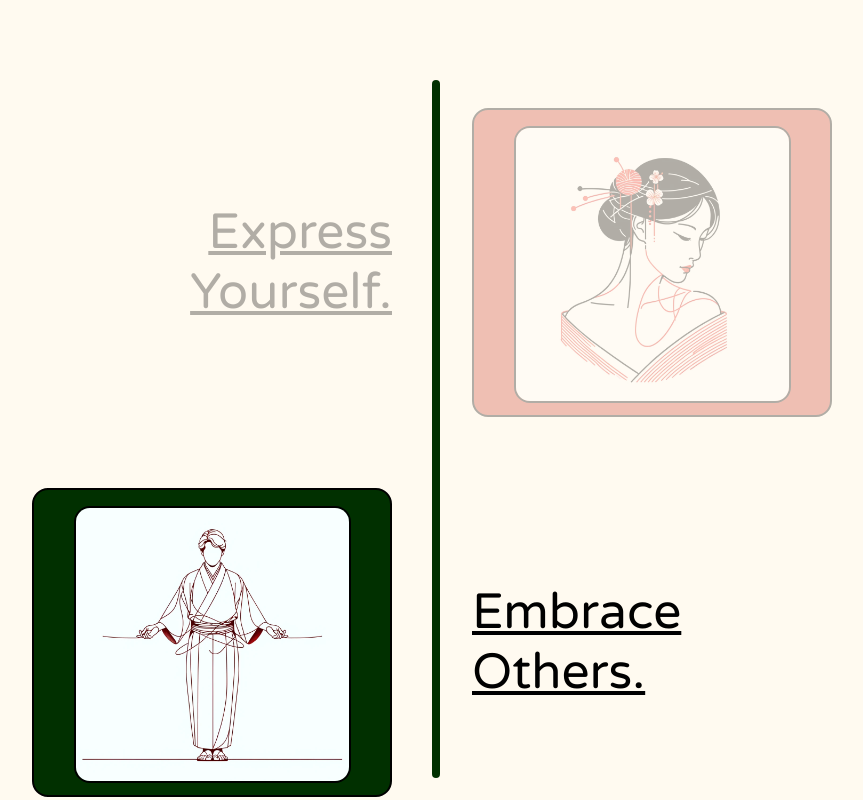
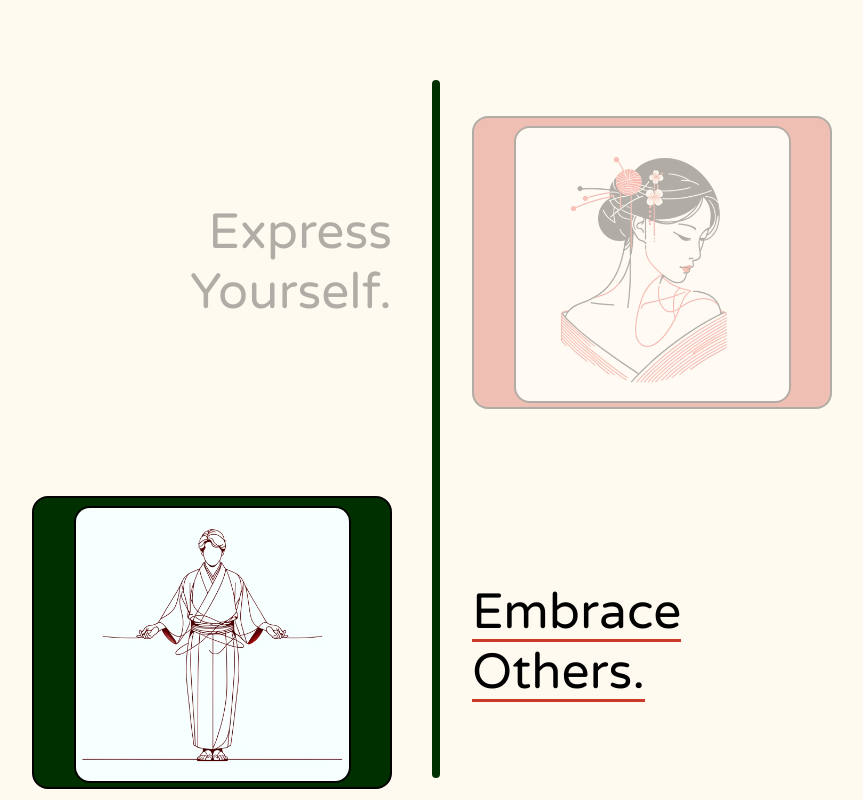
Before and after one commit to olivercosta-dev/JustRecipe, a plain HTML site: page index.html in a window 1280 px wide. Shown: the part 2982-3782 px from the top of the page, without its empty margins (208-1071 px from the left). Drawn offline with Linux system fonts and the light colour scheme.

Commit message:
some banger animations for express-embrace-grow

```diff
--- a/assets/css/main.css
+++ b/assets/css/main.css
@@ -35,6 +35,9 @@ h2 {
 body {
     background-color: var(--page-color);
     font-size: clamp(1rem, 1vw + 1rem, 1.5rem);
+    transition:
+        background-color 500ms ease-in-out,
+        color 500ms ease-in-out;
 }
 img {
     display: block;
@@ -290,12 +293,21 @@ article{
 
 .express-embrace-grow h2{
     font-size: var(--h2-font-size);
-    text-decoration: underline;
+    background-image: linear-gradient(90deg, var(--red-color), var(--red-color));
+
+    background-size: 0% 3px;
+    background-repeat: no-repeat;
+    background-position: left bottom;
+    transition: background-size 500ms ease-in-out;
 }
+.express-embrace-grow h2.underlined{
+    background-size: 100% 3px;
+}
+
 .express-image-wrapper,
 .embrace-image-wrapper,
 .grow-image-wrapper {
-    padding: 1rem;
+    padding: .5rem;
     height: 75%;
 }
 
@@ -427,3 +439,7 @@ article{
 .express-embrace-grow .faded {
     opacity: 0.3;
 }
+.body-dark {
+    background-color: black;
+    color: white;
+}
--- a/assets/js/index.js
+++ b/assets/js/index.js
@@ -67,20 +67,32 @@ function onProgressScroll(event) {
                     if (!e.classList.contains('faded')){
                         e.classList.add('faded')
                     }
+                    if(e.querySelector('h2') && e.querySelector('h2').classList.contains('underlined')){
+                        e.querySelector('h2').classList.remove('underlined')
+                    }
+
                 } else {
                     if (e.classList.contains('faded')){
                         e.classList.remove('faded')
                     }
+                    if(e.querySelector('h2')){
+                        e.querySelector('h2').classList.add('underlined')
+                    }
+
                 }
             })
             if (currentRow === 0){
                 progressBarElement.style.backgroundColor = getComputedStyle(document.documentElement).getPropertyValue('--red-color').trim();
+                document.body.classList.add('body-dark')
+                document.querySelector('.express-yourself h2').classList.add('underlined')
             }
             else if (currentRow === 1){
                 progressBarElement.style.backgroundColor = getComputedStyle(document.documentElement).getPropertyValue('--green-color').trim();
             } else {
                 progressBarElement.style.backgroundColor = getComputedStyle(document.documentElement).getPropertyValue('--beige-color').trim();
             }
+        } else {
+            document.body.classList.remove('body-dark')
         }
 }
 
```
